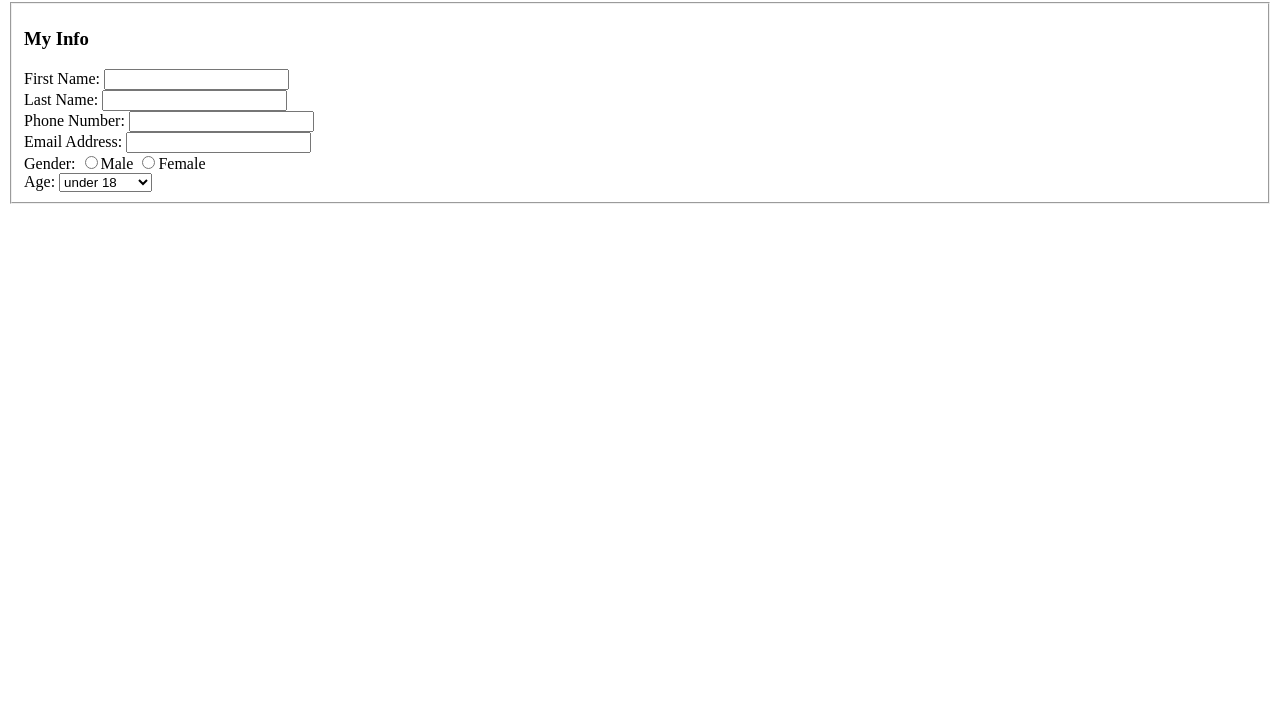
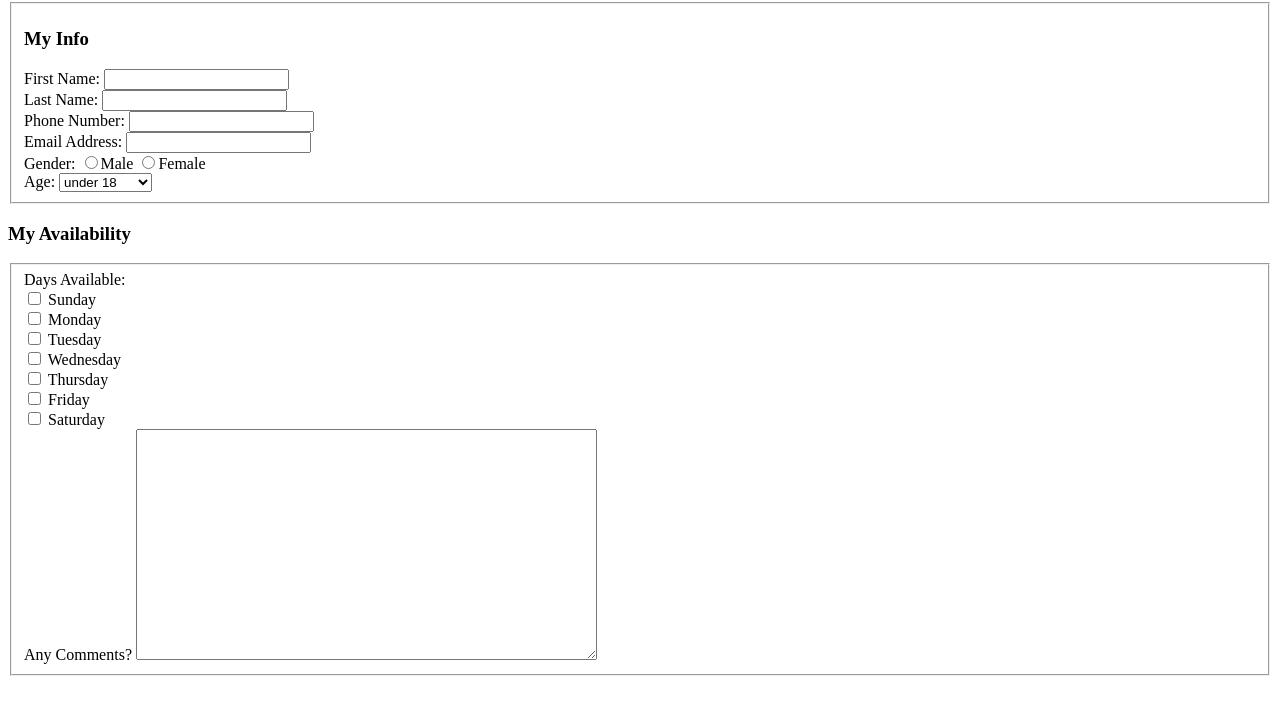
Before and after one commit to tinkzgee/ITMD361-lab-4, a plain HTML site: page index.html in a window 1280 px wide. Shown: the part 78-792 px from the top of the page. Drawn offline with Linux system fonts and the light colour scheme.

Commit message:
added My availability

```diff
--- a/index.html
+++ b/index.html
@@ -49,6 +49,47 @@
 				</label>
 			</div>
 		</fieldset>
+
+		<h3>My Availability</h3>
+		<fieldset>
+			<label>Days Available:</label>
+			<div>
+				<input type="checkbox" name="available_field[]" value="Sunday">
+				<label>Sunday</label>
+			</div>
+            <div>
+                <input type="checkbox" name="available_field[]" value="Monday">
+                <label>Monday</label>
+            </div>
+            <div>
+                <input type="checkbox" name="available_field[]" value="Tuesday">
+                <label>Tuesday</label>
+            </div>
+            <div>
+                <input type="checkbox" name="available_field[]" value="Wednesday">
+                <label>Wednesday</label>
+            </div>
+            <div>
+                <input type="checkbox" name="available_field[]" value="Thursday">
+                <label>Thursday</label>
+            </div>
+            <div>
+                <input type="checkbox" name="available_field[]" value="Friday">
+                <label>Friday</label>
+            </div>
+            <div>
+                <input type="checkbox" name="available_field[]" value="Saturday">
+                <label>Saturday</label>
+            </div>
+
+
+            <div>
+                <label>Any Comments? </label>
+                <textarea name="comments_field" rows="15" cols="55"></textarea>
+            </div>
+
+        </fieldset>
+
 	</form>
 </body>
 </html>
```
